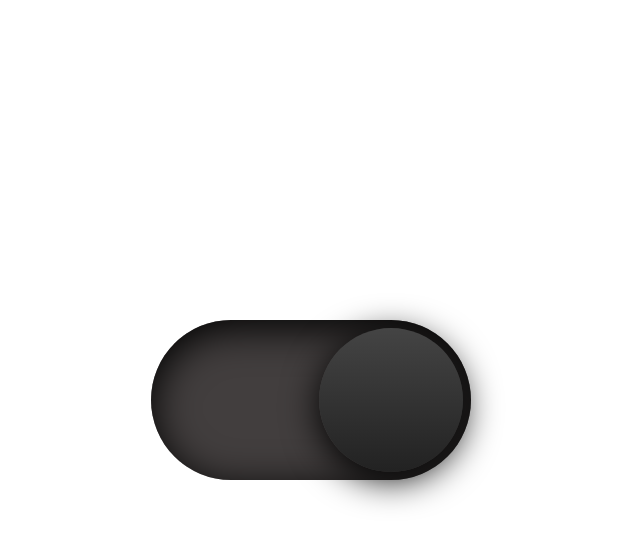
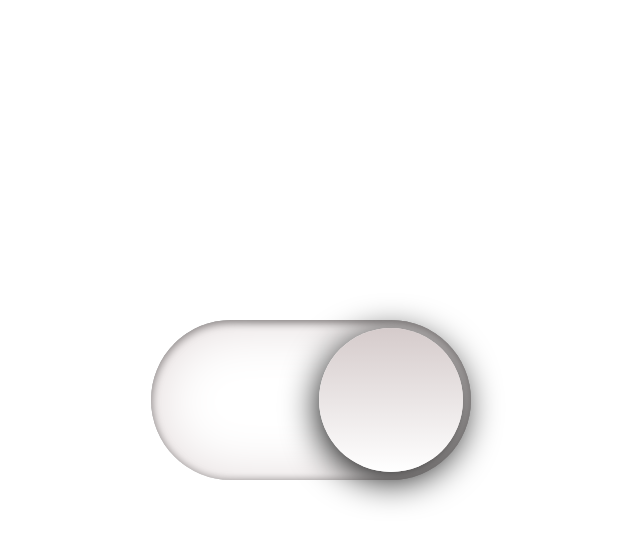
Before and after one commit to pablosnhz/toggle-button, a plain HTML site: page index.html in a window 1280 px wide. Both pictures are taken after a click on the element 640 px from the left and 400 px from the top of the page. Shown: the whole page, without its empty margins (329-969 px from the left). Drawn offline with Linux system fonts and the light colour scheme.

Commit message:
finalizado

```diff
--- a/script.js
+++ b/script.js
@@ -4,6 +4,6 @@ document.addEventListener('DOMContentLoaded', function() {
 
     toggle.onclick = function() {
         toggle.classList.toggle('active');
-        body.classList.toggle('active');
+        body.classList.toggle('active'); // boton con desplazamiento
     }
 });
--- a/style.css
+++ b/style.css
@@ -15,6 +15,13 @@ body {
 
 body.active {
     background-color: white;
+}
+
+#toggle.active {
+    background: white;
+    box-shadow: inset 0 2px 60px rgb(223, 214, 214),
+                inset 0 2px 8px rgba(0, 0, 0, 1),
+                inset 0 -4px 4px rgba(0, 0, 0, 0.05);
 }
 
 #toggle {  /* caja para el boton */
@@ -44,4 +51,6 @@ body.active {
 
 #toggle.active .botton {
     left: 160px;
+    background: linear-gradient(to bottom, #d5cbcb, #ffffff);
+    box-shadow: 0px 8px 40px;
 }
```
